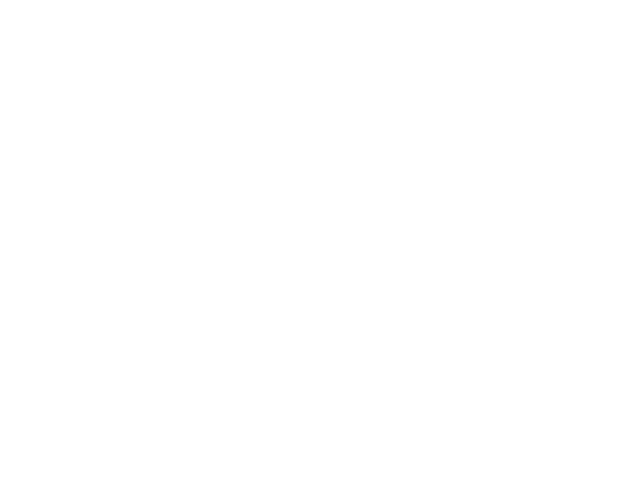
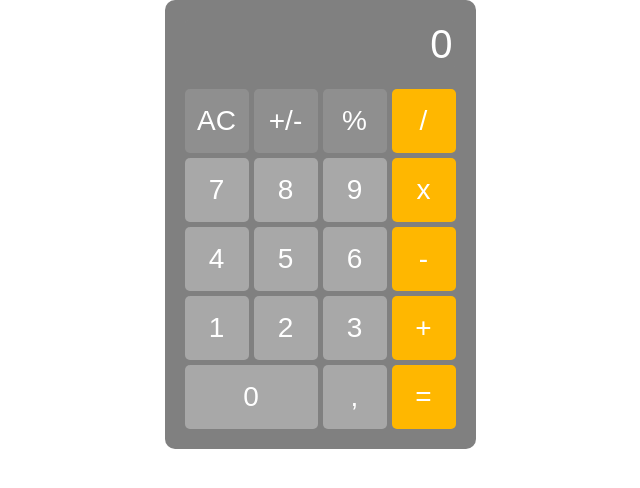
Before and after one commit to halubko/Calculator, a website built with webpack: page public/index.html in a window 1280 px wide. Shown: the whole page, without its empty margins (320-960 px from the left). Built offline with nearby package versions, Linux system fonts and the light colour scheme.

Commit message:
added layout

```diff
--- a/public/index.html
+++ b/public/index.html
@@ -2,10 +2,43 @@
 <html lang="en">
    <head>
       <meta charset="UTF-8" />
-      <meta name="viewport" content="width=device-width, user-scalable=no, initial-scale=1.0, maximum-scale=1.0, minimum-scale=1.0" />
+      <meta
+         name="viewport"
+         content="width=device-width, user-scalable=no, initial-scale=1.0, maximum-scale=1.0, minimum-scale=1.0"
+      />
       <meta http-equiv="X-UA-Compatible" content="ie=edge" />
       <title>Calculator</title>
    </head>
    <body>
+      <main>
+         <div class="wrapper">
+            <div class="screen">
+               <label for="output">
+                  <input type="number" id="output" value="0" />
+               </label>
+            </div>
+            <div class="buttons">
+               <button class="top">AC</button>
+               <button class="top">+/-</button>
+               <button class="top">%</button>
+               <button class="functional">/</button>
+               <button class="">7</button>
+               <button class="">8</button>
+               <button class="">9</button>
+               <button class="functional">x</button>
+               <button class="">4</button>
+               <button class="">5</button>
+               <button class="">6</button>
+               <button class="functional">-</button>
+               <button class="">1</button>
+               <button class="">2</button>
+               <button class="">3</button>
+               <button class="functional">+</button>
+               <button id="zero">0</button>
+               <button class="">,</button>
+               <button class="functional">=</button>
+            </div>
+         </div>
+      </main>
    </body>
 </html>
--- a/src/assets/styles/styles.scss
+++ b/src/assets/styles/styles.scss
@@ -0,0 +1,87 @@
+@use "sass:color";
+
+$wrapper-background-color: rgb(128, 128, 128);
+$button-background-color: rgb(168, 168, 168);
+$button-top-background-color: rgb(143, 143, 143);
+$text-color: #fff;
+
+
+html, body {
+  height: 100%;
+  margin: 0;
+  padding: 0;
+}
+
+main{
+  .wrapper{
+    background-color: $wrapper-background-color;
+    width: fit-content;
+    margin: 0 auto;
+    border-radius: 10px;
+    border: none;
+    padding: 20px;
+    display: flex;
+    flex-direction: column;
+
+    #output{
+      width: calc(4 * 5vw + 2 * 5px);
+      border-radius: 5px;
+      border: none;
+      height: 30%;
+      padding: 2px;
+      margin: 0;
+      font-size: 5vh;
+      text-align: right;
+      background-color: $wrapper-background-color;
+      color: $text-color;
+      &:focus{
+        outline: none;
+      }
+      &::-webkit-outer-spin-button,
+      &::-webkit-inner-spin-button {
+        -webkit-appearance: none;
+        margin: 0;
+      }
+    }
+
+    .buttons{
+      display: grid;
+      grid-template-columns: repeat(4, 1fr);
+      margin-top: 20px;
+      gap: 5px;
+      width: fit-content;
+
+      button{
+        height: 5vw;
+        width: 5vw;
+        background-color: $button-background-color;
+        border: none;
+        border-radius: 5px;
+        font-size: 3.5vh;
+        color: $text-color;
+        &:active {
+          background-color: color.scale($button-background-color, $lightness: -20%);
+        }
+      }
+
+      #zero{
+        grid-column: span 2;
+        width: auto;
+      }
+
+      .functional{
+        background-color: rgb(255, 183, 0);
+        &:active {
+          background-color: color.scale(rgb(255, 183, 0), $lightness: -20%);
+        }
+      }
+
+      .top{
+        background-color: $button-top-background-color;
+        &:active {
+          background-color: color.scale($button-top-background-color, $lightness: -20%);
+        }
+      }
+    }
+  }
+}
```
